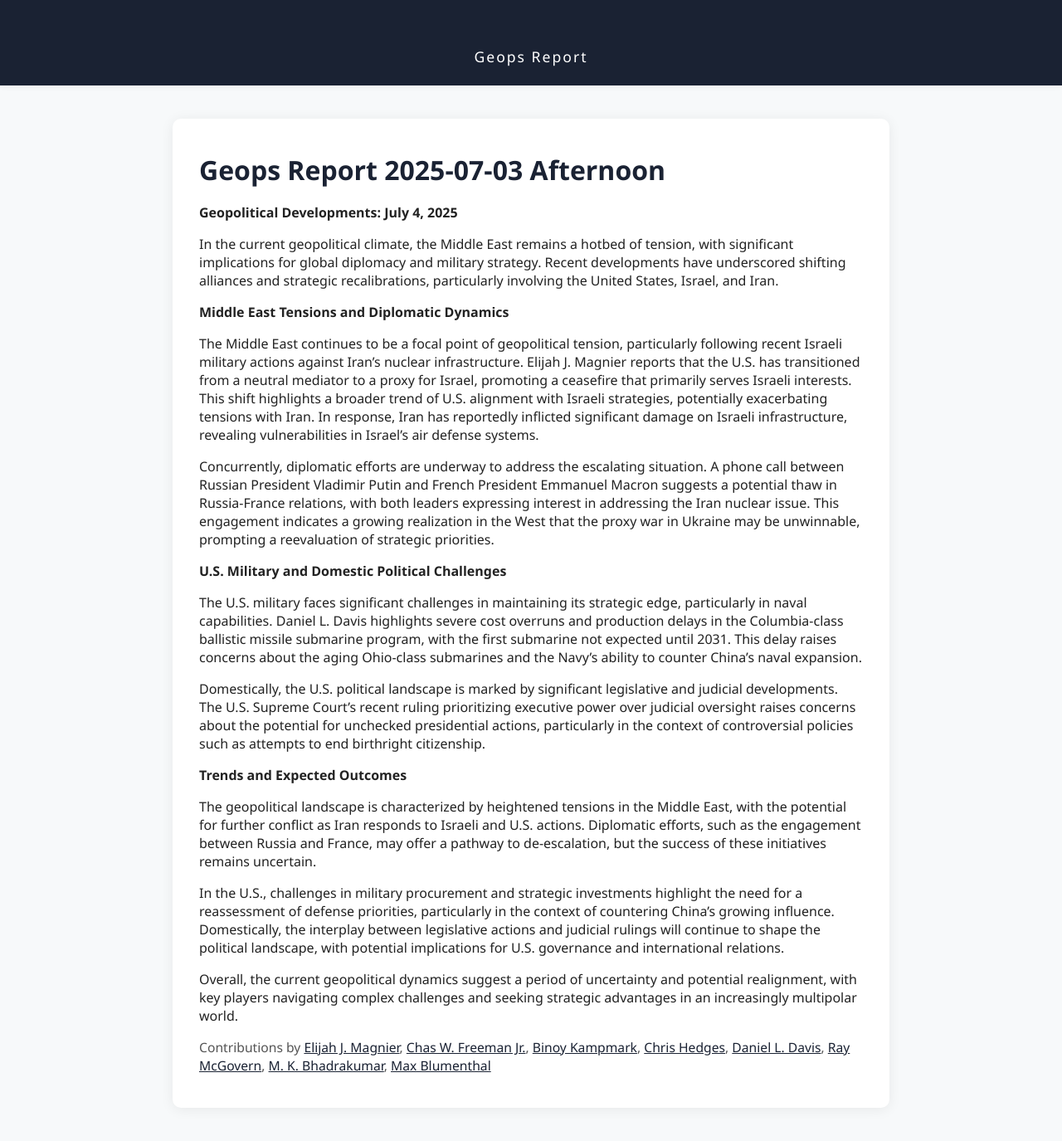
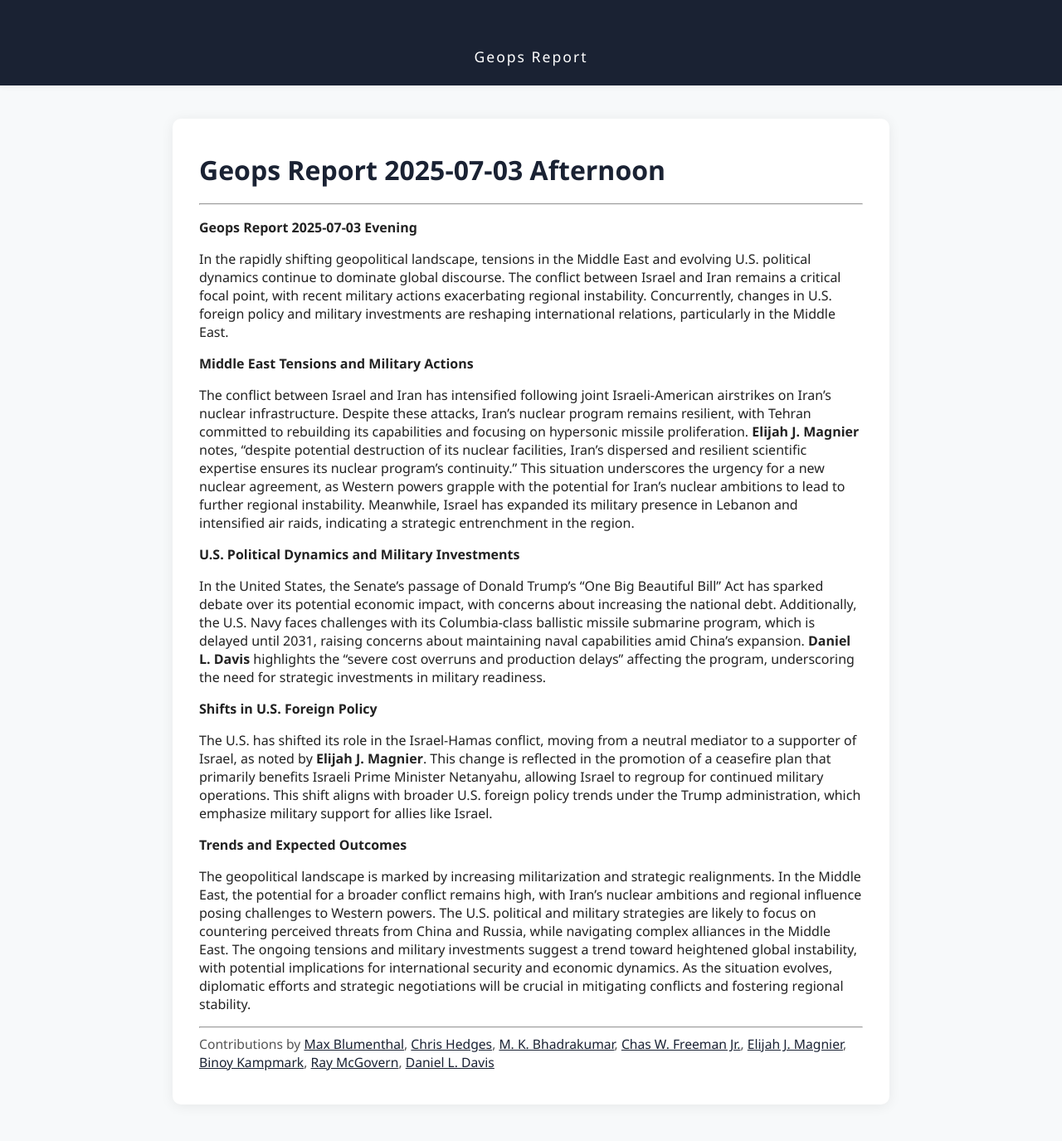
Before and after one commit to geopsreport/report, a Jekyll site: the page built from site/_posts/2025-07-03-afternoon-geops-report.md, in a window 1280 px wide. Shown: the whole page at 83% size. Built offline with Jekyll 4.4.1, drawn with Linux system fonts in a browser that asks for light colours; our own code applies the rules of GitHub Pages for plain Markdown files.

Commit message:
Auto: Publish new report 2025-07-03 21:57

```diff
--- a/site/_posts/2025-07-03-afternoon-geops-report.md
+++ b/site/_posts/2025-07-03-afternoon-geops-report.md
@@ -2,36 +2,36 @@
 title: "Geops Report 2025-07-03 Afternoon"
 date: 2025-07-03 21:00 UTC
 analysts:
+  - Max Blumenthal
+  - Chris Hedges
+  - M. K. Bhadrakumar
+  - Chas W. Freeman Jr.
   - Elijah J. Magnier
-  - Chas W. Freeman Jr.
   - Binoy Kampmark
-  - Chris Hedges
+  - Ray McGovern
   - Daniel L. Davis
-  - Ray McGovern
-  - M. K. Bhadrakumar
-  - Max Blumenthal
 ---
 
-**Geopolitical Developments: July 4, 2025**
+---
 
-In the current geopolitical climate, the Middle East remains a hotbed of tension, with significant implications for global diplomacy and military strategy. Recent developments have underscored shifting alliances and strategic recalibrations, particularly involving the United States, Israel, and Iran.
+**Geops Report 2025-07-03 Evening**
 
-**Middle East Tensions and Diplomatic Dynamics**
+In the rapidly shifting geopolitical landscape, tensions in the Middle East and evolving U.S. political dynamics continue to dominate global discourse. The conflict between Israel and Iran remains a critical focal point, with recent military actions exacerbating regional instability. Concurrently, changes in U.S. foreign policy and military investments are reshaping international relations, particularly in the Middle East.
 
-The Middle East continues to be a focal point of geopolitical tension, particularly following recent Israeli military actions against Iran's nuclear infrastructure. Elijah J. Magnier reports that the U.S. has transitioned from a neutral mediator to a proxy for Israel, promoting a ceasefire that primarily serves Israeli interests. This shift highlights a broader trend of U.S. alignment with Israeli strategies, potentially exacerbating tensions with Iran. In response, Iran has reportedly inflicted significant damage on Israeli infrastructure, revealing vulnerabilities in Israel's air defense systems.
+**Middle East Tensions and Military Actions**
 
-Concurrently, diplomatic efforts are underway to address the escalating situation. A phone call between Russian President Vladimir Putin and French President Emmanuel Macron suggests a potential thaw in Russia-France relations, with both leaders expressing interest in addressing the Iran nuclear issue. This engagement indicates a growing realization in the West that the proxy war in Ukraine may be unwinnable, prompting a reevaluation of strategic priorities.
+The conflict between Israel and Iran has intensified following joint Israeli-American airstrikes on Iran's nuclear infrastructure. Despite these attacks, Iran's nuclear program remains resilient, with Tehran committed to rebuilding its capabilities and focusing on hypersonic missile proliferation. **Elijah J. Magnier** notes, "despite potential destruction of its nuclear facilities, Iran's dispersed and resilient scientific expertise ensures its nuclear program's continuity." This situation underscores the urgency for a new nuclear agreement, as Western powers grapple with the potential for Iran's nuclear ambitions to lead to further regional instability. Meanwhile, Israel has expanded its military presence in Lebanon and intensified air raids, indicating a strategic entrenchment in the region.
 
-**U.S. Military and Domestic Political Challenges**
+**U.S. Political Dynamics and Military Investments**
 
-The U.S. military faces significant challenges in maintaining its strategic edge, particularly in naval capabilities. Daniel L. Davis highlights severe cost overruns and production delays in the Columbia-class ballistic missile submarine program, with the first submarine not expected until 2031. This delay raises concerns about the aging Ohio-class submarines and the Navy's ability to counter China's naval expansion.
+In the United States, the Senate's passage of Donald Trump's "One Big Beautiful Bill" Act has sparked debate over its potential economic impact, with concerns about increasing the national debt. Additionally, the U.S. Navy faces challenges with its Columbia-class ballistic missile submarine program, which is delayed until 2031, raising concerns about maintaining naval capabilities amid China's expansion. **Daniel L. Davis** highlights the "severe cost overruns and production delays" affecting the program, underscoring the need for strategic investments in military readiness.
 
-Domestically, the U.S. political landscape is marked by significant legislative and judicial developments. The U.S. Supreme Court's recent ruling prioritizing executive power over judicial oversight raises concerns about the potential for unchecked presidential actions, particularly in the context of controversial policies such as attempts to end birthright citizenship.
+**Shifts in U.S. Foreign Policy**
+
+The U.S. has shifted its role in the Israel-Hamas conflict, moving from a neutral mediator to a supporter of Israel, as noted by **Elijah J. Magnier**. This change is reflected in the promotion of a ceasefire plan that primarily benefits Israeli Prime Minister Netanyahu, allowing Israel to regroup for continued military operations. This shift aligns with broader U.S. foreign policy trends under the Trump administration, which emphasize military support for allies like Israel.
 
 **Trends and Expected Outcomes**
 
-The geopolitical landscape is characterized by heightened tensions in the Middle East, with the potential for further conflict as Iran responds to Israeli and U.S. actions. Diplomatic efforts, such as the engagement between Russia and France, may offer a pathway to de-escalation, but the success of these initiatives remains uncertain.
+The geopolitical landscape is marked by increasing militarization and strategic realignments. In the Middle East, the potential for a broader conflict remains high, with Iran's nuclear ambitions and regional influence posing challenges to Western powers. The U.S. political and military strategies are likely to focus on countering perceived threats from China and Russia, while navigating complex alliances in the Middle East. The ongoing tensions and military investments suggest a trend toward heightened global instability, with potential implications for international security and economic dynamics. As the situation evolves, diplomatic efforts and strategic negotiations will be crucial in mitigating conflicts and fostering regional stability.
 
-In the U.S., challenges in military procurement and strategic investments highlight the need for a reassessment of defense priorities, particularly in the context of countering China's growing influence. Domestically, the interplay between legislative actions and judicial rulings will continue to shape the political landscape, with potential implications for U.S. governance and international relations.
-
-Overall, the current geopolitical dynamics suggest a period of uncertainty and potential realignment, with key players navigating complex challenges and seeking strategic advantages in an increasingly multipolar world.
+---
```
